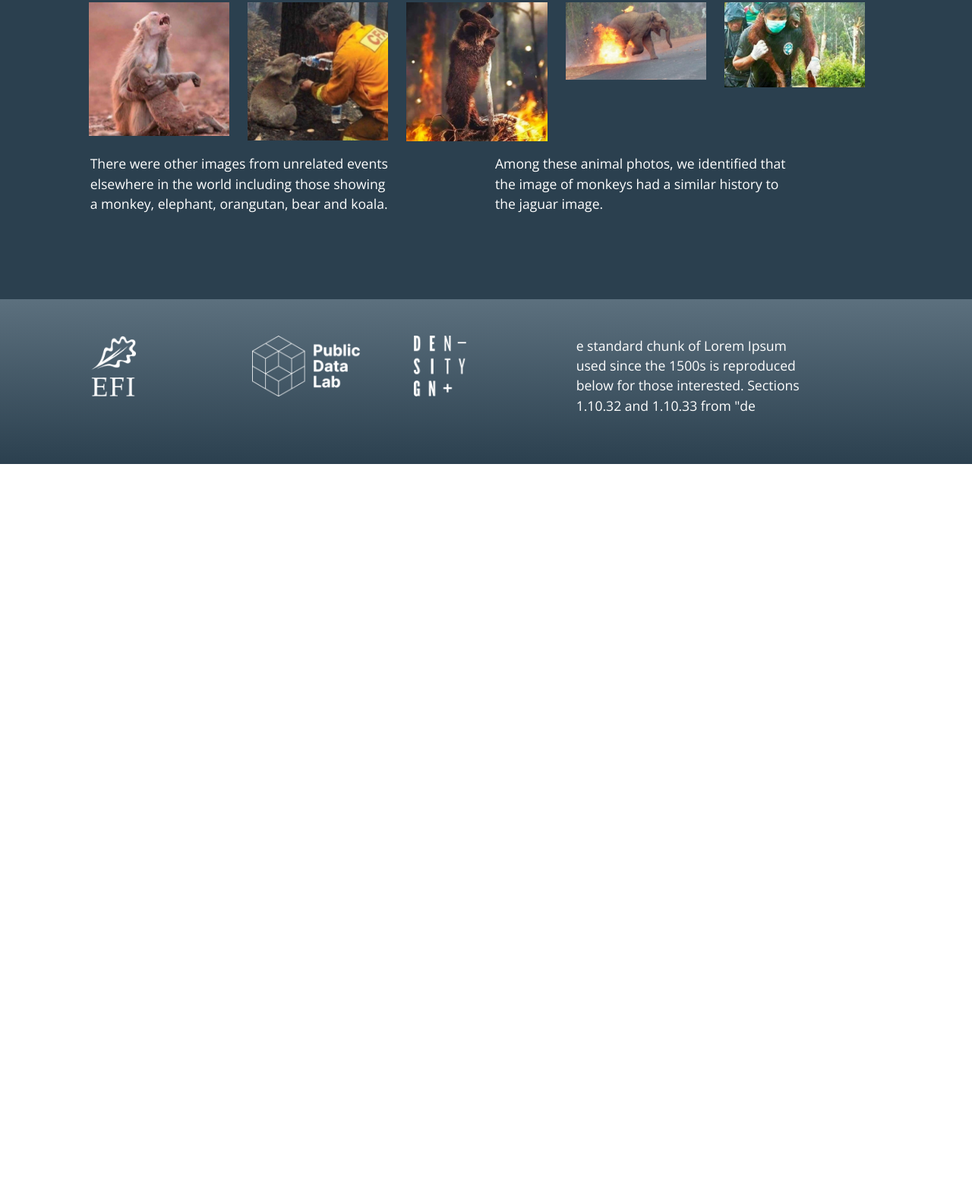
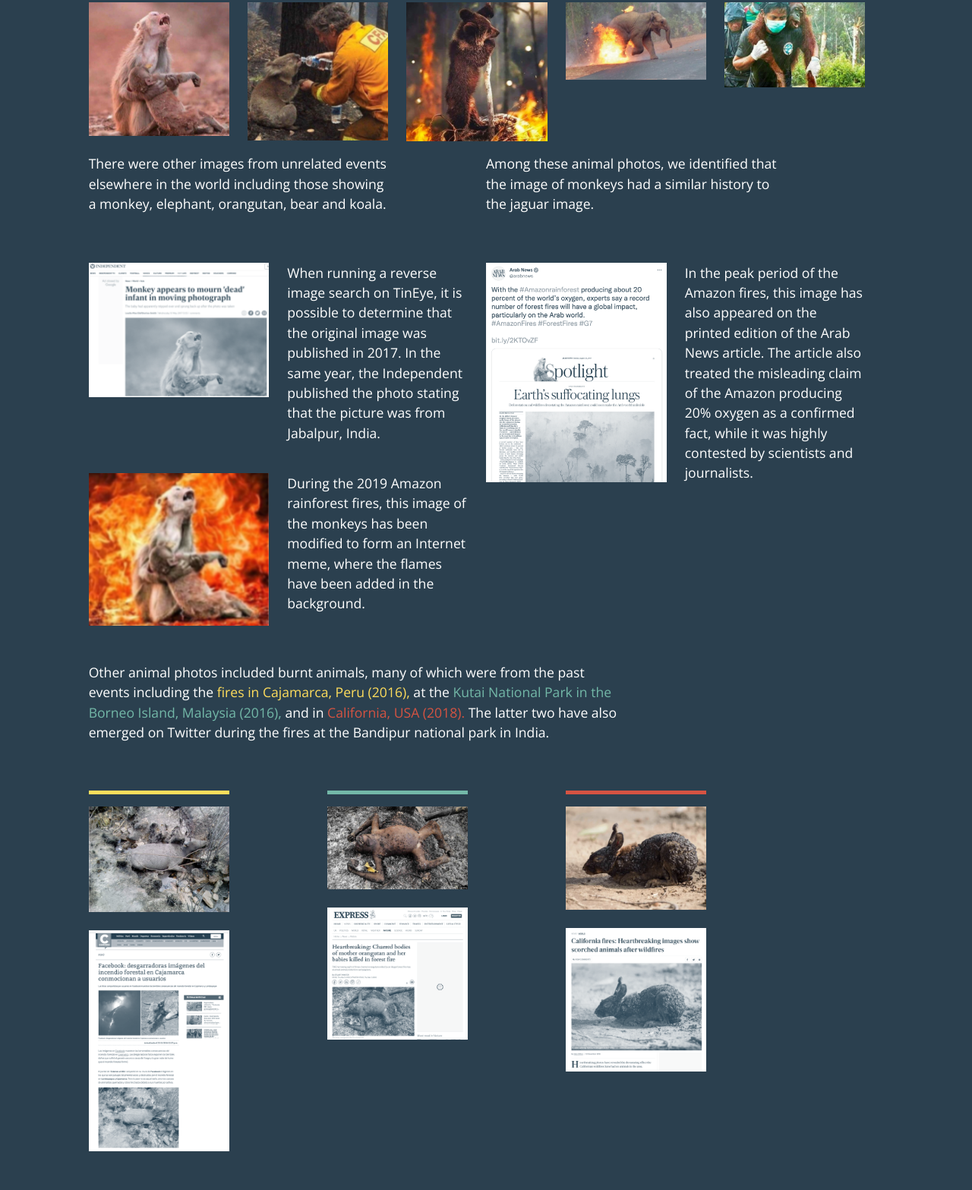
Before and after one commit to densitydesign/efi-amazon-fires, a Gatsby site: page /third-issue in a window 1280 px wide. Shown: the part 2145-3712 px from the top of the page at 76% size. Before the commit the page ends 2756 px from the top, so only its background shows below. Built offline with nearby package versions, Linux system fonts and the light colour scheme; Gatsby itself is replaced by a stand-in of ours; a web font is replaced by a local one.

Commit message:
third issue start

```diff
--- a/src/pages/third-issue.js
+++ b/src/pages/third-issue.js
@@ -16,6 +16,15 @@ import img22 from '../images/third-issue/2-carousel2.png';
 import img23 from '../images/third-issue/2-carousel3.png';
 import img24 from '../images/third-issue/2-carousel4.png';
 import img25 from '../images/third-issue/2-carousel5.png';
+import img26 from '../images/third-issue/2-focus1.png';
+import img27 from '../images/third-issue/2-focus2.png';
+import img28 from '../images/third-issue/2-focus3.png';
+import img31 from '../images/third-issue/3-peru.png';
+import img32 from '../images/third-issue/3-perufocus.png';
+import img33 from '../images/third-issue/3-borneo.png';
+import img34 from '../images/third-issue/3-borneofocus.png';
+import img35 from '../images/third-issue/3-usa.png';
+import img36 from '../images/third-issue/3-usafocus.png';
 
 export default function secondIssue() {
   const carousel = [
@@ -116,6 +125,7 @@ export default function secondIssue() {
               <Image src={img25} />
             </div>
           </div>
+          <div className="row">
             <div className="col-4 offset-1 pt-3">
               <p>
                 There were other images from unrelated events elsewhere in the world including those showing a monkey, elephant, orangutan, bear and koala.
@@ -127,6 +137,74 @@ export default function secondIssue() {
               </p>
             </div>
           </div>
+
+          <div className="row pt-5">
+            <div className="col-5 offset-1">
+              <div className="row">
+                <div className="col-6">
+                  <Image src={img26} />
+                </div>
+                <div className="col-6">
+                  <p>When running a reverse image search on TinEye, it is possible to determine that the original image was published in 2017. In the same year, the Independent published the photo stating that the picture was from Jabalpur, India.</p>
+                </div>
+              </div>
+              <div className="row pt-4">
+                <div className="col-6">
+                  <Image src={img27} />
+                </div>
+                <div className="col-6">
+                  <p>During the 2019 Amazon rainforest fires, this image of the monkeys has been modified to form an Internet meme, where the flames have been added in the background. </p>
+                </div>
+              </div>
+            </div>
+            <div className="col-5">
+              <div className="row">
+                <div className="col-6">
+                  <Image src={img28} />
+                </div>
+                <div className="col-6">
+                  <p>In the peak period of the Amazon fires, this image has also appeared on the printed edition of the Arab News article. The article also treated the misleading claim of the Amazon producing 20% oxygen as a confirmed fact, while it was highly contested by scientists and journalists.</p>
+                </div>
+              </div>
+            </div>
+          </div>
+
+          <div className="row pt-5">
+            <div className="col-7 offset-1">
+              <p>
+                Other animal photos included burnt animals, many of which were from the past events including the
+                {' '}
+                <span className="text-light">fires in Cajamarca, Peru (2016),</span>
+                {' '}
+                at the
+                {' '}
+                <span className="text-secondary"> Kutai National Park in the Borneo Island, Malaysia (2016),</span>
+                {' '}
+                and in
+                {' '}
+                <span className="text-warning"> California, USA (2018).</span>
+                {' '}
+                The latter two have also emerged on Twitter during the fires at the Bandipur national park in India.
+              </p>
+            </div>
+          </div>
+          <div className="row py-5">
+            <div className="col-2 offset-1">
+              <Image classi="border-top border-light border-5 pt-3" src={img31} />
+              <Image classi="pt-4" src={img32} />
+            </div>
+
+            <div className="col-2 offset-1">
+              <Image classi="border-top border-secondary border-5 pt-3" src={img33} />
+              <Image classi="pt-4" src={img34} />
+            </div>
+
+            <div className="col-2 offset-1">
+              <Image classi="border-top border-warning border-5 pt-3" src={img35} />
+              <Image classi="pt-4" src={img36} />
+            </div>
+          </div>
+        </div>
       </div>
 
     </Layout>
```
Also changed, not shown: src/images/third-issue/2-focus1.png (added), src/images/third-issue/2-focus2.png (added), src/images/third-issue/2-focus3.png (added), src/images/third-issue/3-borneo.png (added), src/images/third-issue/3-borneofocus.png (added), src/images/third-issue/3-peru.png (added), src/images/third-issue/3-perufocus.png (added), src/images/third-issue/3-usa.png (added), src/images/third-issue/3-usafocus.png (added). Lines whose indentation alone changed are shown as unchanged.
